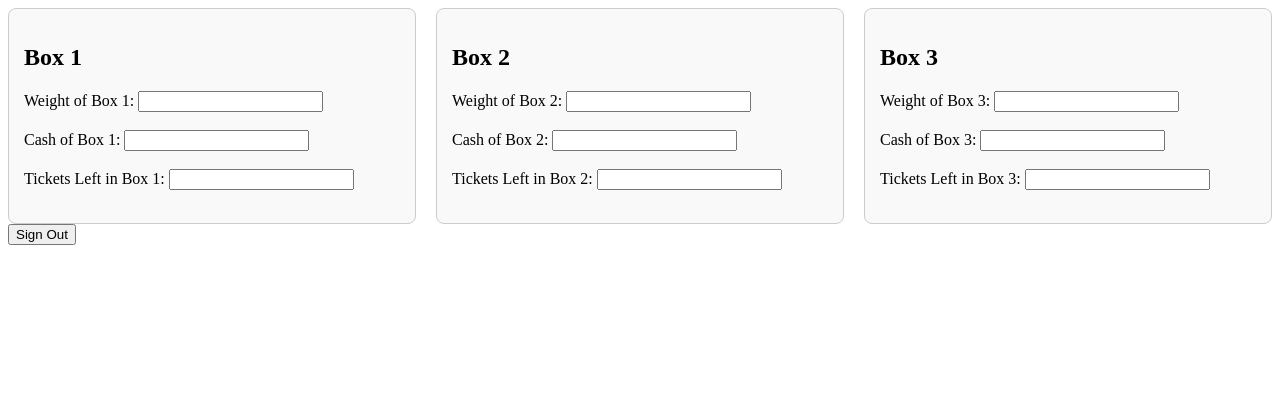
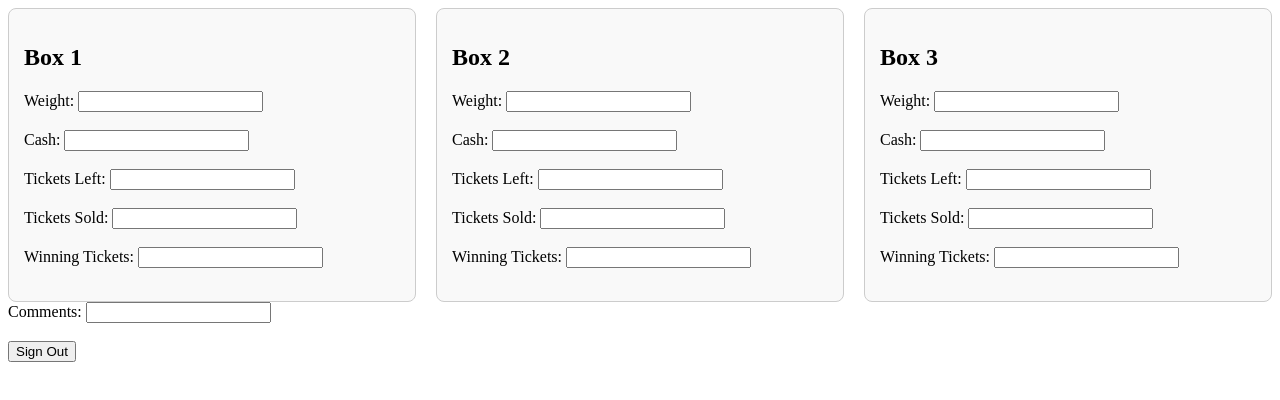
Before and after one commit to Dorst-J/Testing, a plain HTML site: page main/NorthwoodsLogout.html in a window 1280 px wide. Drawn offline with Linux system fonts and the light colour scheme.

Commit message:
Update NorthwoodsLogout.html

```diff
--- a/main/NorthwoodsLogout.html
+++ b/main/NorthwoodsLogout.html
@@ -11,43 +11,63 @@
     <!-- Box 1 -->
     <div class="box">
       <h2>Box 1</h2>
-      <label>Weight of Box 1:</label>
+      <label>Weight:</label>
       <input type="text" name="WeightBox1" required><br><br>
 
-      <label>Cash of Box 1:</label>
+      <label>Cash:</label>
       <input type="text" name="CashBox1" required><br><br>
 
-      <label>Tickets Left in Box 1:</label>
-      <input type="text" name="TicketsBox1" required><br><br>
+      <label>Tickets Left:</label>
+      <input type="text" name="LeftBox1" required><br><br>
+
+      <label>Tickets Sold:</label>
+      <input type="text" name="SoldBox1" required><br><br>
+
+      <label>Winning Tickets:</label>
+      <input type="text" name="WinnerBox1" required><br><br>
     </div>
 
     <!-- Box 2 -->
     <div class="box">
       <h2>Box 2</h2>
-      <label>Weight of Box 2:</label>
+      <label>Weight:</label>
       <input type="text" name="WeightBox2" required><br><br>
 
-      <label>Cash of Box 2:</label>
+      <label>Cash:</label>
       <input type="text" name="CashBox2" required><br><br>
 
-      <label>Tickets Left in Box 2:</label>
+      <label>Tickets Left:</label>
       <input type="text" name="TicketsBox2" required><br><br>
+
+      <label>Tickets Sold:</label>
+      <input type="text" name="SoldBox2" required><br><br>
+
+      <label>Winning Tickets:</label>
+      <input type="text" name="WinnerBox2" required><br><br>
     </div>
 
     <!-- Box 3 -->
     <div class="box">
       <h2>Box 3</h2>
-      <label>Weight of Box 3:</label>
+      <label>Weight:</label>
       <input type="text" name="WeightBox3" required><br><br>
 
-      <label>Cash of Box 3:</label>
+      <label>Cash:</label>
       <input type="text" name="CashBox3" required><br><br>
 
-      <label>Tickets Left in Box 3:</label>
+      <label>Tickets Left:</label>
       <input type="text" name="TicketsBox3" required><br><br>
+
+      <label>Tickets Sold:</label>
+      <input type="text" name="SoldBox3" required><br><br>
+
+      <label>Winning Tickets:</label>
+      <input type="text" name="WinnerBox3" required><br><br>
     </div>
   </div>
 
+  <label>Comments:</label>
+  <input type="text" name="comments" required><br><br>
   <button type="submit">Sign Out</button>
 </form>
 
```
